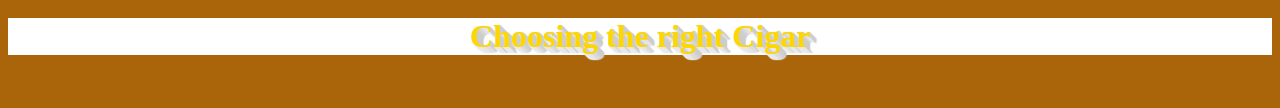
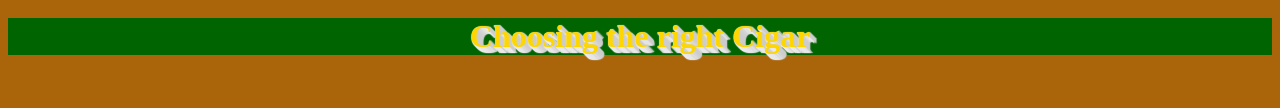
Before and after one commit to camrobinson6/deployment, a website: page index.html in a window 1280 px wide. Shown: the part 485-593 px from the top of the page. Drawn offline with Linux system fonts and the light colour scheme.

Commit message:
updated css added

```diff
--- a/styles.css
+++ b/styles.css
@@ -3,7 +3,7 @@ h1 {
 background: darkgreen;
 text-shadow: 1px 0px 1px #CCCCCC, 0px 1px 1px #EEEEEE, 2px 1px 1px #CCCCCC, 1px 2px 1px #EEEEEE, 3px 2px 1px #CCCCCC, 2px 3px 1px #EEEEEE, 4px 3px 1px #CCCCCC, 3px 4px 1px #EEEEEE, 5px 4px 1px #CCCCCC, 4px 5px 1px #EEEEEE, 6px 5px 1px #CCCCCC, 5px 6px 1px #EEEEEE, 7px 6px 1px #CCCCCC;
 color: gold;
-background: #FFFFFF;
+background: darkgreen;
 text-align: center;
 }
 p {
```
